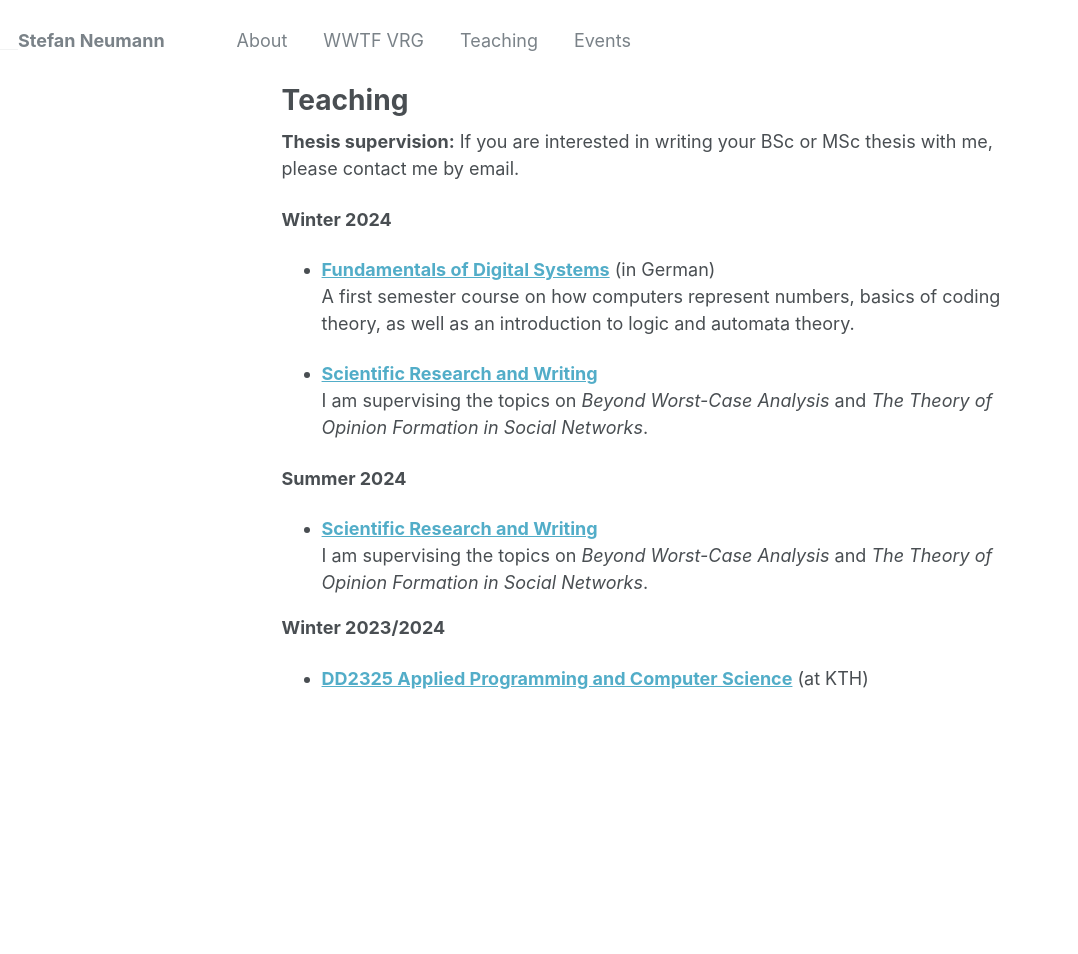
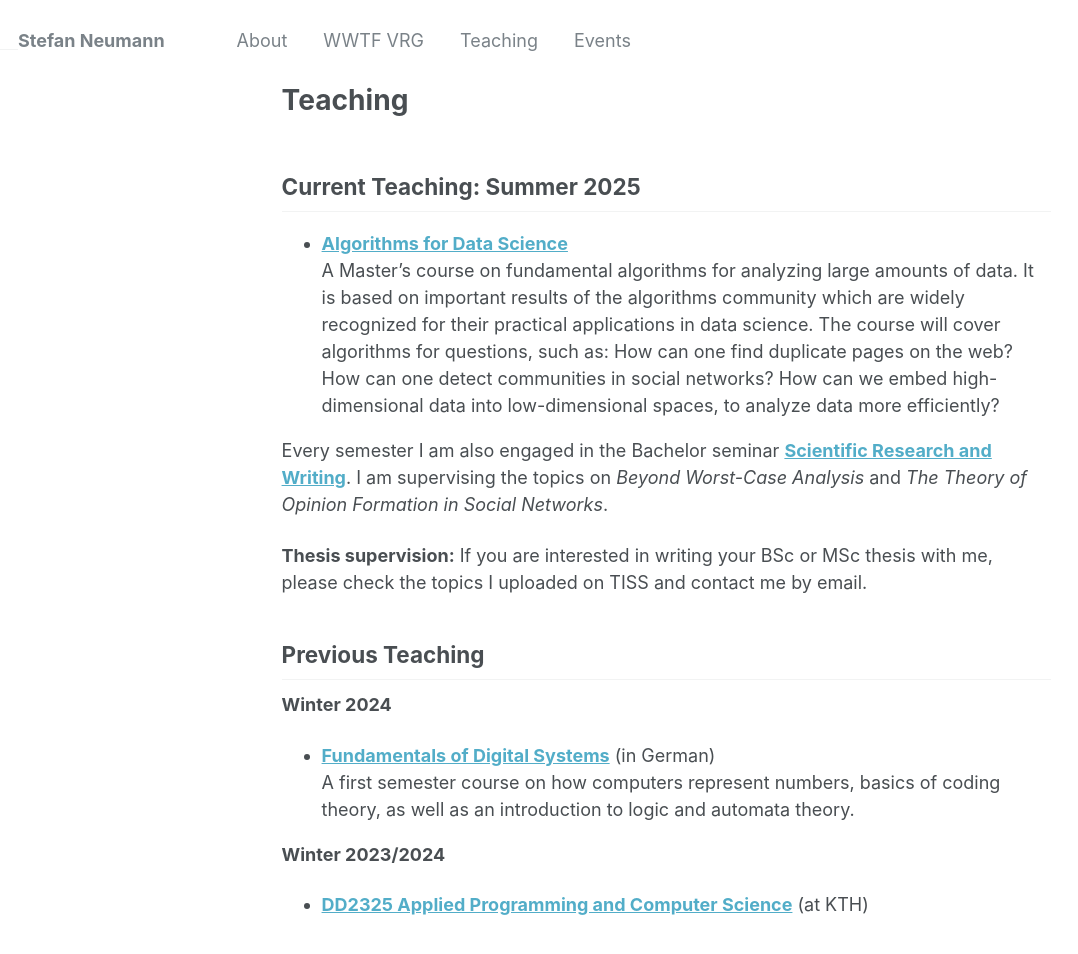
Before and after one commit to StefanResearch/StefanResearch.github.io, a Jekyll site: the page built from _pages/teaching.md, in a window 1280 px wide and 1125 px high. Shown: the top 954 px of the window, without its empty margins (0-1078 px from the left). Built offline with Jekyll 4.4.1, drawn with Linux system fonts in a browser that asks for light colours.

Commit message:
Updated teaching.

```diff
--- a/_pages/teaching.md
+++ b/_pages/teaching.md
@@ -6,19 +6,28 @@ redirect_from:
   - /teaching.html
 ---
 
-**Thesis supervision:** If you are interested in writing your BSc or MSc thesis with me, please contact me by email.
+## Current Teaching: Summer 2025
+
+- **[Algorithms for Data Science](https://tiss.tuwien.ac.at/course/courseDetails.xhtml?dswid=4007&dsrid=677&semester=2025S&courseNr=194176)**<br>
+A Master's course on fundamental algorithms for analyzing large amounts of data.
+It is based on important results of the algorithms community which are widely
+recognized for their practical applications in data science. The course will
+cover algorithms for questions, such as: How can one find duplicate pages on the
+web? How can one detect communities in social networks? How can we embed
+high-dimensional data into low-dimensional spaces, to analyze data more
+efficiently?
+
+Every semester I am also engaged in the Bachelor seminar **[Scientific Research and Writing](https://ml-tuw.github.io/teaching/)**.  I am supervising the topics on *Beyond Worst-Case Analysis* and *The Theory of Opinion Formation in Social Networks*.
+
+**Thesis supervision:** If you are interested in writing your BSc or MSc thesis
+with me, please check the topics I uploaded on TISS and contact me by email.
+
+## Previous Teaching
 
 **Winter 2024**
 - **[Fundamentals of Digital Systems](https://tiss.tuwien.ac.at/course/courseDetails.xhtml?semester=2024W&courseNr=192134&dsrid=570)** (in German)<br>
 A first semester course on how computers represent numbers, basics of coding
 theory, as well as an introduction to logic and automata theory.
 
-- **[Scientific Research and Writing](https://ml-tuw.github.io/teaching/)**<br>
-I am supervising the topics on *Beyond Worst-Case Analysis* and *The Theory of Opinion Formation in Social Networks*.
-
-**Summer 2024**
-- **[Scientific Research and Writing](https://ml-tuw.github.io/teaching/)**<br>
-I am supervising the topics on *Beyond Worst-Case Analysis* and *The Theory of Opinion Formation in Social Networks*.
-
 **Winter 2023/2024**
 - **[DD2325 Applied Programming and Computer Science](https://www.kth.se/student/kurser/kurs/DD2325?l=en)** (at KTH)
```
